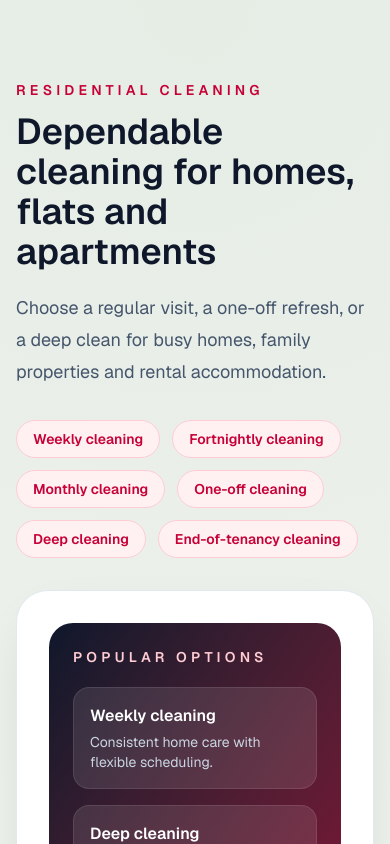
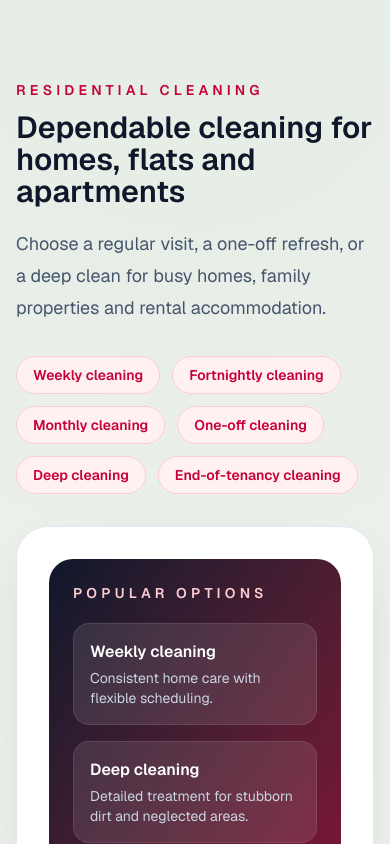
Before and after one commit to Mattie233/hasmmat-cleaning, a Next.js app: page /residential in a window 390 px wide. Shown: the top 844 px of the page. Built offline with nearby package versions, Linux system fonts and the light colour scheme.

Commit message:
Mobile polish: tweak h1, container padding; responsive preview height

```diff
--- a/src/app/globals.css
+++ b/src/app/globals.css
@@ -53,3 +53,20 @@ img, video, svg {
 input, textarea, select, button {
   font-size: 16px;
 }
+
+/* Mobile-specific tweaks */
+@media (max-width: 640px) {
+  h1 {
+    font-size: 1.9rem;
+    line-height: 1.05;
+  }
+
+  .max-w-7xl {
+    padding-left: 1rem;
+    padding-right: 1rem;
+  }
+
+  .rounded-[32px] {
+    border-radius: 20px;
+  }
+}
--- a/src/app/page.tsx
+++ b/src/app/page.tsx
@@ -723,7 +723,7 @@ export default function Home() {
             {selectedGallery ? (
               <>
                 <div className="overflow-hidden rounded-[24px] bg-slate-100">
-                    <div className="relative h-[420px] w-full" style={{ touchAction: 'none' }}>
+                    <div className="relative h-[260px] sm:h-[420px] w-full" style={{ touchAction: 'none' }}>
                     <img src={selectedGallery.before} alt={`${selectedGallery.title} before`} className="absolute inset-0 h-full w-full object-cover" />
                     <div className="absolute inset-0 overflow-hidden" style={{ width: `${sliderPosition}%` }}>
                       <img src={selectedGallery.after} alt={`${selectedGallery.title} after`} className="h-full w-full object-cover" />
```
